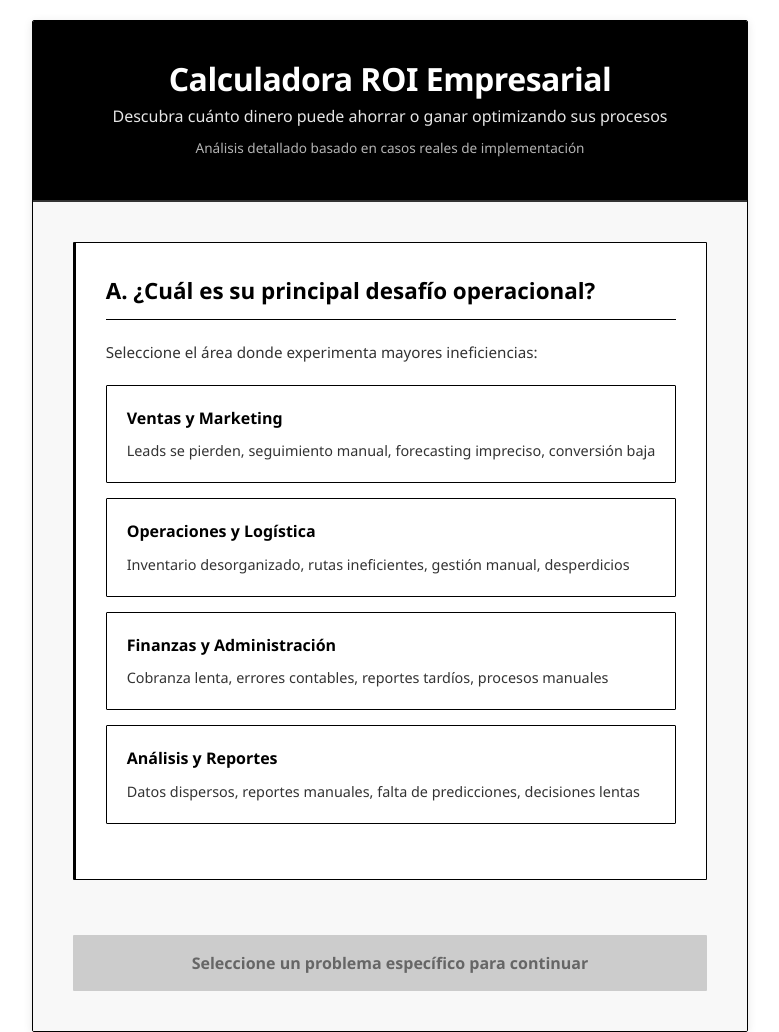
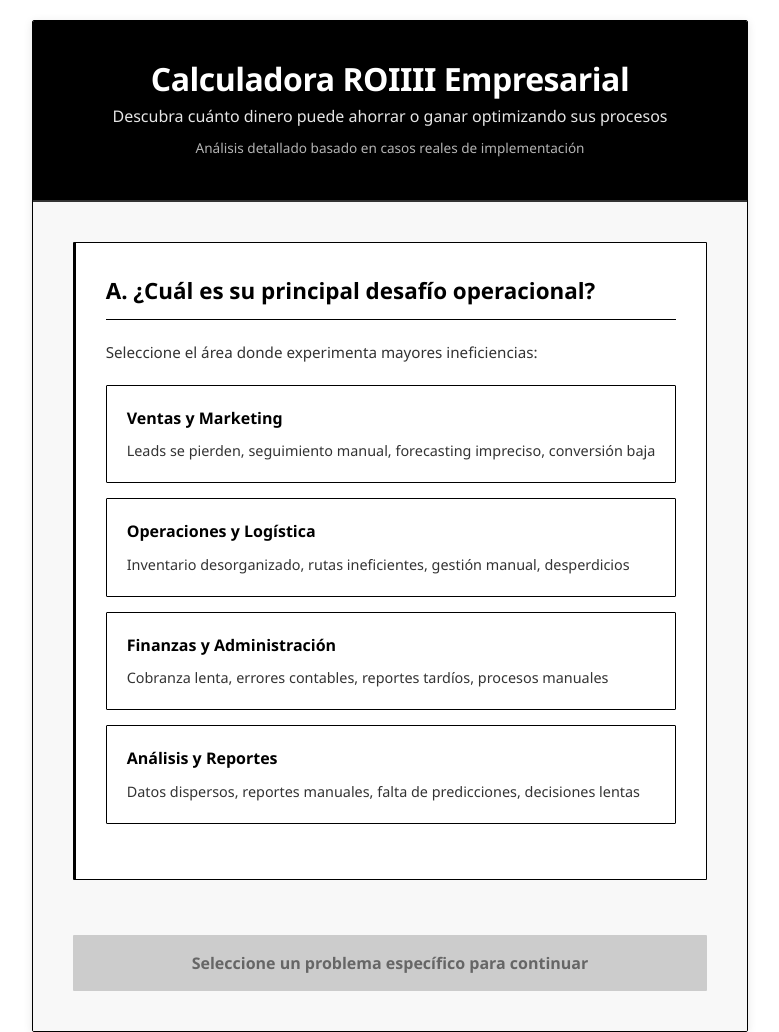
Before and after one commit to manuberu93/email, a website built with Vite: page index.html in a window 1280 px wide. Shown: the top 1032 px of the page, without its empty margins (250-1029 px from the left). Built offline with nearby package versions, Linux system fonts and the light colour scheme.

Commit message:
“Astro679”

```diff
--- a/index.html
+++ b/index.html
@@ -401,7 +401,7 @@
 <body>
     <div class="container">
         <div class="header">
-            <h1>Calculadora ROI Empresarial</h1>
+            <h1>Calculadora ROIIII Empresarial</h1>
             <p>Descubra cuánto dinero puede ahorrar o ganar optimizando sus procesos</p>
             <small>Análisis detallado basado en casos reales de implementación</small>
         </div>
```
